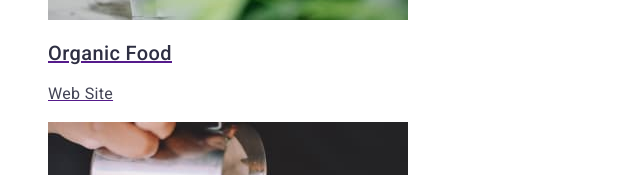
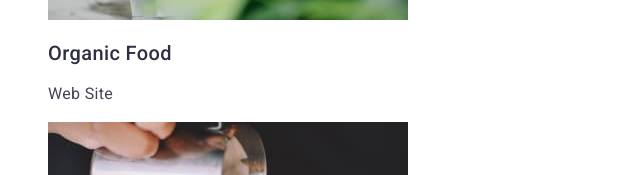
Before and after one commit to OleksijHr/goit-markup-hw-02, a plain HTML site: page portfolio.html in a window 1280 px wide. Shown: the part 3541-3716 px from the top of the page, 0-640 px from the left. Drawn offline with Linux system fonts and the light colour scheme.

Commit message:
Update portfolio.html

```diff
--- a/portfolio.html
+++ b/portfolio.html
@@ -149,7 +149,7 @@
             </a>
           </li>
           <li>
-            <a href="">
+            <a class="link" href="">
               <img
                 src="./images/organic-food.jpg"
                 alt="Organic Food"
```
